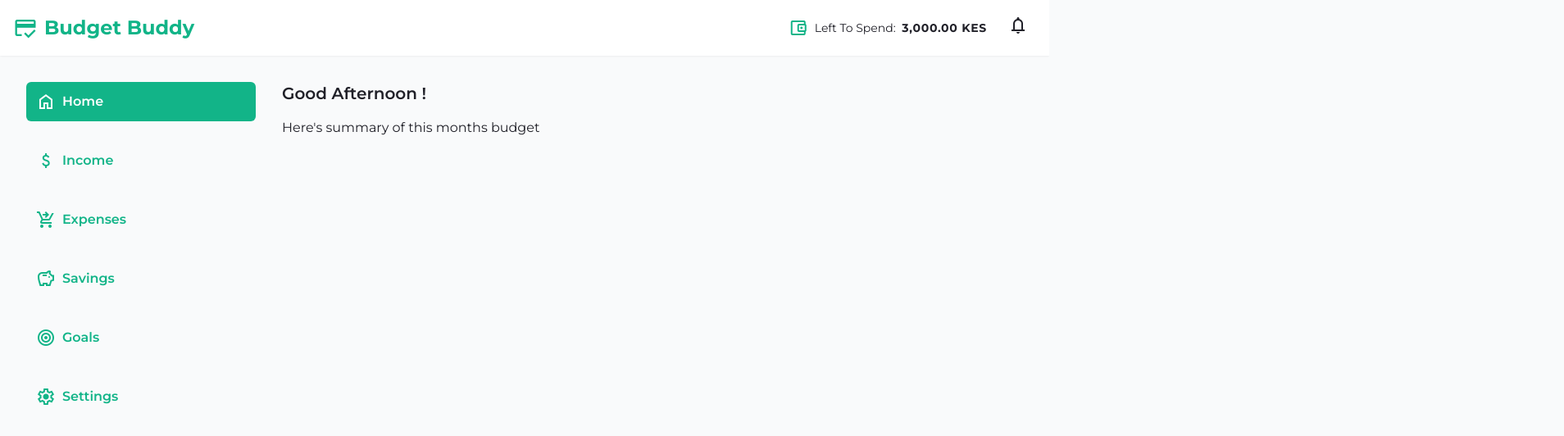
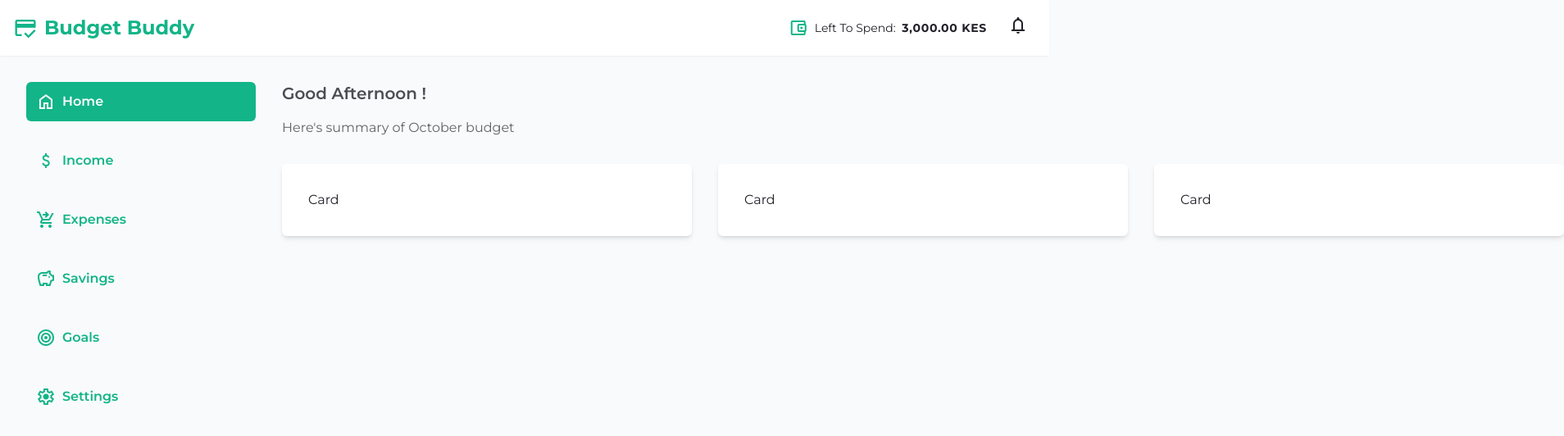
Before and after one commit to mukolweke/budget-app, a Nuxt app in the folder frontend/: page / in a window 1280 px wide. Shown: the top 532 px of the page at 82% size, 1908 px wide, since content can reach past the window. Built offline with nearby package versions, Linux system fonts and the light colour scheme; no server answers.

Commit message:
budget app: frontend - move the date logic into a mixin

```diff
--- a/frontend/components/module-listing.vue
+++ b/frontend/components/module-listing.vue
@@ -1,26 +1,9 @@
 <script setup>
 import numeral from 'numeral';
+import { useDateMixin } from "~/mixins/dateMixin";
 
-const currentDate = new Date();
-const currentMonth = currentDate.getMonth();
-const currentYear = currentDate.getFullYear();
+const { months, currentMonth, currentYear, activeMonth } = useDateMixin();
 
-const months = [
-  "january",
-  "february",
-  "march",
-  "april",
-  "may",
-  "june",
-  "july",
-  "august",
-  "september",
-  "october",
-  "november",
-  "december",
-];
-
-let activeMonth = ref(currentMonth);
 let activeRecord = ref({});
 
 const props = defineProps({
--- a/frontend/components/month-picker.vue
+++ b/frontend/components/month-picker.vue
@@ -1,4 +1,6 @@
 <script setup>
+import { useDateMixin } from "~/mixins/dateMixin";
+
 defineProps({
   modelValue: String,
   placeholder: String,
@@ -10,8 +12,7 @@ defineProps({
   currentMonth: Number,
 });
 
-const currentDate = new Date();
-const currentMonth = currentDate.getMonth();
+const { months, currentMonth } = useDateMixin();
 
 let showDropdown = ref(false);
 
@@ -21,21 +22,6 @@ const updateValue = (month) => {
   showDropdown.value = !showDropdown.value;
   emit('update:model-value', month)
 }
-
-const months = [
-  "january",
-  "february",
-  "march",
-  "april",
-  "may",
-  "june",
-  "july",
-  "august",
-  "september",
-  "october",
-  "november",
-  "december",
-];
 
 </script>
 
@@ -70,13 +56,14 @@ const months = [
       >
         <div class="grid grid-cols-4">
           <button
-            v-for="month, index in months"
+            v-for="(month, index) in months"
             :key="month"
             class="p-3 cursor-pointer border capitalize transition duration-150 font-medium border-gray-200 text-center text-sm"
             @click="updateValue(month)"
             :disabled="currentMonth > index"
             :class="{
-              'bg-gray-100 hover:bg-gray-100 hover:text-onyx': currentMonth > index,
+              'bg-gray-100 hover:bg-gray-100 hover:text-onyx':
+                currentMonth > index,
               ' hover:bg-primary hover:text-white': currentMonth < index,
               'bg-primary text-white hover:bg-primary': modelValue == month,
             }"
--- /dev/null
+++ b/frontend/mixins/dateMixin.ts
@@ -0,0 +1,43 @@
+import { ref } from 'vue'
+
+export function useDateMixin() {
+	const currentDate = new Date()
+	const currentMonth = currentDate.getMonth()
+	const currentYear = currentDate.getFullYear()
+
+	const months = [
+		'january',
+		'february',
+		'march',
+		'april',
+		'may',
+		'june',
+		'july',
+		'august',
+		'september',
+		'october',
+		'november',
+		'december',
+	]
+
+	let activeMonth = ref(currentMonth)
+
+	const timeOfDay = computed(() => {
+		const currentHour = currentDate.getHours()
+		if (currentHour >= 6 && currentHour < 12) {
+			return 'Morning'
+		} else if (currentHour >= 12 && currentHour < 17) {
+			return 'Afternoon'
+		} else {
+			return 'Evening'
+		}
+	})
+
+	return {
+		currentMonth,
+		months,
+		currentYear,
+		activeMonth,
+		timeOfDay,
+	}
+}
--- a/frontend/pages/index.vue
+++ b/frontend/pages/index.vue
@@ -1,4 +1,5 @@
 <script lang="ts" setup>
+import { useDateMixin } from "~/mixins/dateMixin";
 import { useAuthStore } from "~/stores/useAuthStore";
 
 definePageMeta({
@@ -7,24 +8,23 @@ definePageMeta({
 
 const auth = useAuthStore();
 
-let currentTime = new Date();
-
-const timeOfDay = computed(() => {
-  const currentHour = currentTime.getHours();
-  if (currentHour >= 6 && currentHour < 12) {
-    return "Morning";
-  } else if (currentHour >= 12 && currentHour < 17) {
-    return "Afternoon";
-  } else {
-    return "Evening";
-  }
-});
-
+const { months, currentMonth, timeOfDay } = useDateMixin();
 </script>
 
 <template>
   <div>
-    <h1 class="font-semibold text-xl mb-4">Good {{ timeOfDay }} {{ auth.user?.name }}!</h1>
-    <p>Here's summary of this months budget</p>
+    <h1 class="font-semibold text-xl mb-4 text-onyx-lighter">
+      Good {{ timeOfDay }} {{ auth.user?.name }}!
+    </h1>
+    <p class="text-onyx-lightest mb-8">
+      Here's summary of
+      <span class="capitalize">{{ months[currentMonth] }}</span> budget
+    </p>
+
+    <div class="flex items-center space-x-8 w-full">
+      <div class="card w-1/3">Card</div>
+      <div class="card w-1/3">Card</div>
+      <div class="card w-1/3">Card</div>
+    </div>
   </div>
 </template>
```
